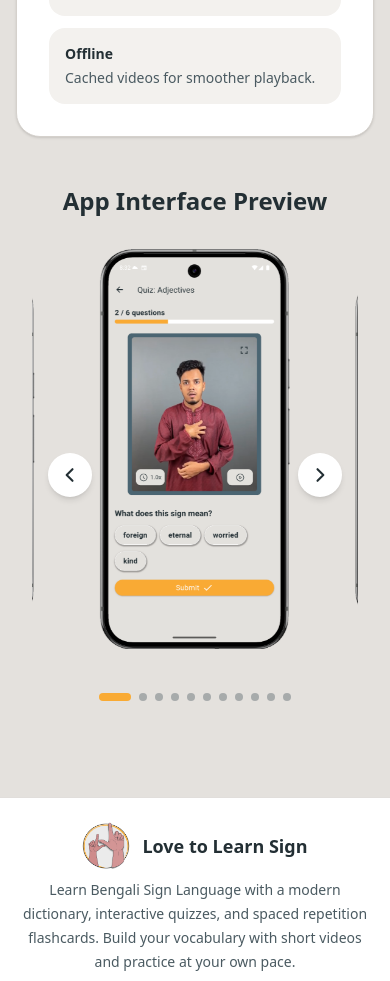
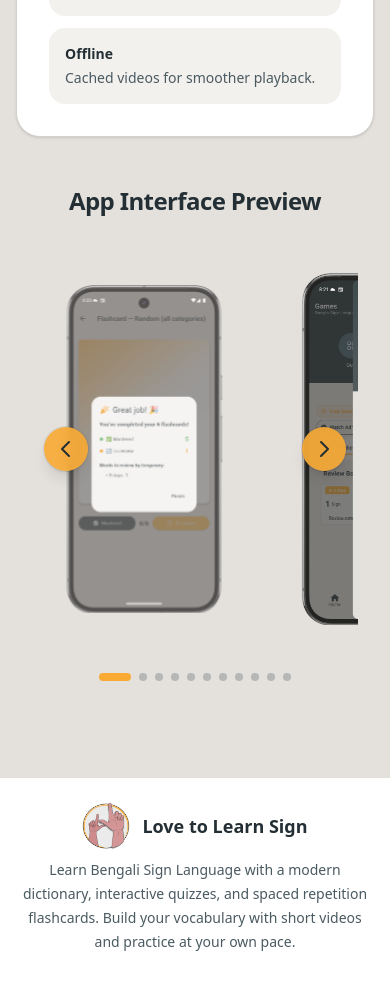
Before and after one commit to netcreativeswas/Love2LearnSign, a Next.js app in the folder website/: page / in a window 390 px wide. Shown: the part 1340-2321 px from the top of the page. Built offline with nearby package versions, Linux system fonts and the light colour scheme.

Commit message:
Update slider component

```diff
--- a/website/src/components/ImageSlider.tsx
+++ b/website/src/components/ImageSlider.tsx
@@ -1,6 +1,6 @@
 "use client";
 
-import { useState } from "react";
+import { useEffect, useMemo, useRef, useState } from "react";
 import Image from "next/image";
 import { Lightbox } from "./Lightbox";
 
@@ -9,73 +9,221 @@ const images = Array.from({ length: 11 }, (_, i) => ({
   alt: `Love to Learn Sign UX ${i + 1}`,
 }));
 
-const SLIDE_WIDTH = 225;
-const SLIDE_GAP = 16;
-const STEP = SLIDE_WIDTH + SLIDE_GAP;
-
-// ⚠️ VERSION QUI ÉTAIT SMOOTH
-const OFFSETS = [-3, -2, -1, 0, 1, 2, 3];
+type Dir = "left" | "right";
 
 export function ImageSlider() {
-  const [currentIndex, setCurrentIndex] = useState(0);
+  const [currentIndex, setCurrentIndex] = useState(0); // index réel (0..n-1)
   const [lightboxOpen, setLightboxOpen] = useState(false);
   const [lightboxIndex, setLightboxIndex] = useState(0);
 
-  const goTo = (dir: -1 | 1) => {
-    setCurrentIndex((i) => (i + dir + images.length) % images.length);
+  // --- Slider technique "clones" pour un loop propre (sans passer par derrière)
+  const CLONES = 2; // pour afficher 5 slides (2 à gauche, centre, 2 à droite)
+  const n = images.length;
+
+  const slides = useMemo(() => {
+    const head = images.slice(0, CLONES);
+    const tail = images.slice(n - CLONES);
+    return [...tail, ...images, ...head]; // taille = n + 2*CLONES
+  }, [n]);
+
+  // index sur la liste "slides" (avec clones)
+  const [trackIndex, setTrackIndex] = useState(CLONES); // commence sur la 1ère vraie slide
+  const [enableTransition, setEnableTransition] = useState(true);
+  const [direction, setDirection] = useState<Dir>("left");
+
+  const isAnimatingRef = useRef(false);
+
+  // dimensions (doivent matcher tes classes h/w + gap)
+  const ITEM_W = 225; // w-[225px]
+  const GAP = 16; // gap-4 => 1rem = 16px
+  const STEP = ITEM_W + GAP;
+
+  // centre du viewport: on veut que trackIndex soit au centre des 5 visibles (offset = 2)
+  const CENTER_OFFSET = CLONES * STEP;
+
+  const goToPrevious = () => {
+    if (isAnimatingRef.current) return;
+    isAnimatingRef.current = true;
+    setDirection("right");
+    setEnableTransition(true);
+    setTrackIndex((t) => t - 1);
+    setCurrentIndex((prev) => (prev === 0 ? n - 1 : prev - 1));
   };
 
-  const getIndex = (offset: number) => {
-    let index = currentIndex + offset;
-    if (index < 0) index += images.length;
-    if (index >= images.length) index -= images.length;
-    return index;
+  const goToNext = () => {
+    if (isAnimatingRef.current) return;
+    isAnimatingRef.current = true;
+    setDirection("left");
+    setEnableTransition(true);
+    setTrackIndex((t) => t + 1);
+    setCurrentIndex((prev) => (prev === n - 1 ? 0 : prev + 1));
   };
+
+  const openLightbox = (index: number) => {
+    setLightboxIndex(index);
+    setLightboxOpen(true);
+  };
+
+  const closeLightbox = () => setLightboxOpen(false);
+
+  // Jump “invisible” après transition si on est sur un clone
+  const handleTransitionEnd = () => {
+    // libère le verrou d’animation
+    isAnimatingRef.current = false;
+
+    // si on a dépassé à droite (sur un clone du début)
+    if (trackIndex >= n + CLONES) {
+      // on coupe la transition et on se téléporte au vrai index équivalent
+      setEnableTransition(false);
+      setTrackIndex(CLONES); // revient sur la 1ère vraie slide
+      // réactive la transition au prochain tick
+      requestAnimationFrame(() => setEnableTransition(true));
+      return;
+    }
+
+    // si on a dépassé à gauche (sur un clone de fin)
+    if (trackIndex <= CLONES - 1) {
+      setEnableTransition(false);
+      setTrackIndex(n + CLONES - 1); // dernière vraie slide
+      requestAnimationFrame(() => setEnableTransition(true));
+      return;
+    }
+  };
+
+  // Quand on clique un dot: on va au plus court chemin (et on reste smooth)
+  const goToIndex = (target: number) => {
+    if (target === currentIndex) return;
+    if (isAnimatingRef.current) return;
+
+    // calc shortest direction
+    const forward = (target - currentIndex + n) % n;
+    const backward = (currentIndex - target + n) % n;
+
+    isAnimatingRef.current = true;
+
+    if (forward <= backward) {
+      setDirection("left");
+      setEnableTransition(true);
+      setTrackIndex((t) => t + forward);
+    } else {
+      setDirection("right");
+      setEnableTransition(true);
+      setTrackIndex((t) => t - backward);
+    }
+
+    setCurrentIndex(target);
+  };
+
+  // translateX en px: on centre trackIndex au milieu
+  const translateX = -(trackIndex * STEP) + CENTER_OFFSET;
+
+  // Styles de profondeur (scale/opacity/zIndex) basés sur la position relative
+  const getDepthStyle = (delta: number) => {
+    const a = Math.abs(delta);
+
+    // hors des 5 visibles => on masque (mais on laisse pour continuité)
+    if (a > 2) {
+      return {
+        opacity: 0,
+        transform: `scale(0.75)`,
+        zIndex: 0,
+        pointerEvents: "none" as const,
+      };
+    }
+
+    // 5 visibles
+    if (a === 0) {
+      return {
+        opacity: 1,
+        transform: `scale(1)`,
+        zIndex: 30,
+        pointerEvents: "auto" as const,
+      };
+    }
+    if (a === 1) {
+      return {
+        opacity: 0.85,
+        transform: `scale(0.88)`,
+        zIndex: 20,
+        pointerEvents: "auto" as const,
+      };
+    }
+    // a === 2
+    return {
+      opacity: 0.65,
+      transform: `scale(0.82)`,
+      zIndex: 10,
+      pointerEvents: "auto" as const,
+    };
+  };
+
+  // Optionnel: si images.length change (rare)
+  useEffect(() => {
+    setTrackIndex(CLONES + currentIndex);
+  }, [CLONES, currentIndex]);
 
   return (
     <>
-      <section className="mx-auto max-w-5xl px-4 py-12">
-        <h2 className="mb-8 text-center text-2xl font-semibold">
+      <section className="mx-auto max-w-5xl px-4 py-12 sm:py-16">
+        <h2 className="mb-8 text-center text-2xl font-semibold tracking-tight sm:text-3xl">
           App Interface Preview
         </h2>
 
+        <div className="relative">
+          {/* Viewport */}
           <div className="relative overflow-hidden">
-          <div className="relative h-[420px]">
-            {OFFSETS.map((offset) => {
-              const index = getIndex(offset);
-              const isActive = offset === 0;
-              const isVisible = Math.abs(offset) <= 2;
+            {/* Track (smooth restauré ici) */}
+            <div
+              className="flex items-center gap-4 will-change-transform"
+              style={{
+                transform: `translate3d(${translateX}px, 0, 0)`,
+                transition: enableTransition
+                  ? "transform 800ms cubic-bezier(0.25,0.46,0.45,0.94)"
+                  : "none",
+              }}
+              onTransitionEnd={handleTransitionEnd}
+            >
+              {slides.map((img, vIndex) => {
+                // vIndex -> index réel correspondant
+                const realIndex = (vIndex - CLONES + n) % n;
+
+                // delta = distance (en “steps”) par rapport au centre (trackIndex)
+                const delta = vIndex - trackIndex;
+                const depth = getDepthStyle(delta);
 
                 return (
                   <div
-                  key={`${currentIndex}-${offset}`}
-                  className="absolute left-1/2 top-0 transition-[transform,opacity] duration-700 ease-[cubic-bezier(0.25,0.8,0.25,1)]"
+                    key={`v-${vIndex}-${img.src}`}
+                    className="flex-shrink-0 transition-[transform,opacity] duration-[800ms] ease-[cubic-bezier(0.25,0.46,0.45,0.94)]"
                     style={{
-                    transform: `
-                      translateX(${offset * STEP}px)
-                      translateX(-50%)
-                      scale(${isActive ? 1 : isVisible ? 0.85 : 0.7})
-                    `,
-                    opacity: isVisible ? 1 : 0,
-                    zIndex: isActive ? 10 : 6 - Math.abs(offset),
-                    pointerEvents: isVisible ? "auto" : "none",
+                      ...depth,
                       willChange: "transform, opacity",
+                      backfaceVisibility: "hidden",
+                      WebkitBackfaceVisibility: "hidden",
+                      transformOrigin: "center center",
                     }}
                   >
                     <button
-                    onClick={() =>
-                      isActive
-                        ? (setLightboxIndex(index), setLightboxOpen(true))
-                        : setCurrentIndex(index)
+                      onClick={() => {
+                        // si on clique la slide centrale -> lightbox
+                        if (delta === 0) openLightbox(realIndex);
+                        else goToIndex(realIndex);
+                      }}
+                      className="relative block"
+                      aria-label={
+                        delta === 0
+                          ? "Open image in lightbox"
+                          : `Go to image ${realIndex + 1}`
                       }
                     >
-                    <div className="relative h-[400px] w-[225px]">
+                      <div className="relative aspect-[9/16] h-[400px] w-[225px]">
                         <Image
-                        src={images[index].src}
-                        alt={images[index].alt}
+                          src={img.src}
+                          alt={img.alt}
                           fill
                           className="object-contain"
-                        priority={isActive}
+                          sizes="225px"
+                          priority={delta === 0}
                         />
                       </div>
                     </button>
@@ -84,92 +232,72 @@ export function ImageSlider() {
               })}
             </div>
 
-          {/* ✅ PREV — ROND, COLOR SCHEME */}
+            {/* Navigation arrows (ronds + lisibles) */}
             <button
-            onClick={() => goTo(-1)}
+              onClick={goToPrevious}
+              className="absolute left-3 top-1/2 -translate-y-1/2 z-40 grid h-11 w-11 place-items-center rounded-full bg-accent/90 text-accent-foreground shadow-lg ring-1 ring-foreground/10 backdrop-blur transition hover:bg-accent focus:outline-none focus:ring-2 focus:ring-accent"
               aria-label="Previous image"
-            className="
-              absolute left-4 top-1/2 z-30
-              -translate-y-1/2
-              w-11 h-11 rounded-full
-              bg-surface text-foreground
-              flex items-center justify-center
-              shadow-md
-              transition-colors
-              hover:bg-accent hover:text-accent-foreground
-              focus:outline-none
-              focus:ring-2 focus:ring-accent/40
-            "
             >
               <svg
-              className="w-5 h-5"
+                className="h-6 w-6"
                 fill="none"
                 stroke="currentColor"
-              strokeWidth="2.5"
                 viewBox="0 0 24 24"
               >
                 <path
                   strokeLinecap="round"
                   strokeLinejoin="round"
+                  strokeWidth={2}
                   d="M15 19l-7-7 7-7"
                 />
               </svg>
             </button>
 
-          {/* ✅ NEXT — ROND, COLOR SCHEME */}
             <button
-            onClick={() => goTo(1)}
+              onClick={goToNext}
+              className="absolute right-3 top-1/2 -translate-y-1/2 z-40 grid h-11 w-11 place-items-center rounded-full bg-accent/90 text-accent-foreground shadow-lg ring-1 ring-foreground/10 backdrop-blur transition hover:bg-accent focus:outline-none focus:ring-2 focus:ring-accent"
               aria-label="Next image"
-            className="
-              absolute right-4 top-1/2 z-30
-              -translate-y-1/2
-              w-11 h-11 rounded-full
-              bg-surface text-foreground
-              flex items-center justify-center
-              shadow-md
-              transition-colors
-              hover:bg-accent hover:text-accent-foreground
-              focus:outline-none
-              focus:ring-2 focus:ring-accent/40
-            "
             >
               <svg
-              className="w-5 h-5"
+                className="h-6 w-6"
                 fill="none"
                 stroke="currentColor"
-              strokeWidth="2.5"
                 viewBox="0 0 24 24"
               >
                 <path
                   strokeLinecap="round"
                   strokeLinejoin="round"
+                  strokeWidth={2}
                   d="M9 5l7 7-7 7"
                 />
               </svg>
             </button>
+          </div>
 
-          {/* Dots */}
+          {/* Dots indicator */}
           <div className="mt-6 flex justify-center gap-2">
-            {images.map((_, i) => (
+            {images.map((_, index) => (
               <button
-                key={i}
-                onClick={() => setCurrentIndex(i)}
-                className={`h-2 rounded-full transition-all ${i === currentIndex
+                key={index}
+                onClick={() => goToIndex(index)}
+                className={`h-2 rounded-full transition-all ${index === currentIndex
                     ? "w-8 bg-accent"
-                    : "w-2 bg-muted-foreground/40 hover:bg-muted-foreground/60"
+                    : "w-2 bg-muted-foreground/30 hover:bg-muted-foreground/50"
                   }`}
+                aria-label={`Go to image ${index + 1}`}
               />
             ))}
           </div>
         </div>
       </section>
 
+      {/* Lightbox */}
       {lightboxOpen && (
         <Lightbox
           images={images}
           currentIndex={lightboxIndex}
-          onClose={() => setLightboxOpen(false)}
-          onNavigate={setLightboxIndex}
+          onClose={closeLightbox}
+          onNavigate={(index) => setLightboxIndex(index)}
         />
       )}
     </>
```
Lines whose indentation alone changed are shown as unchanged.
